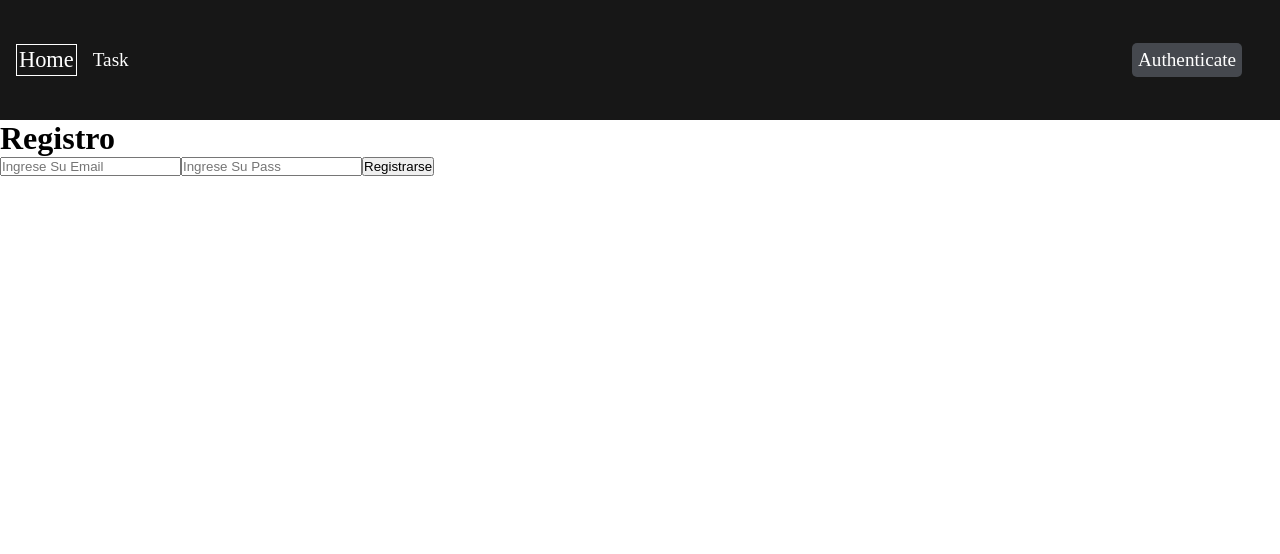
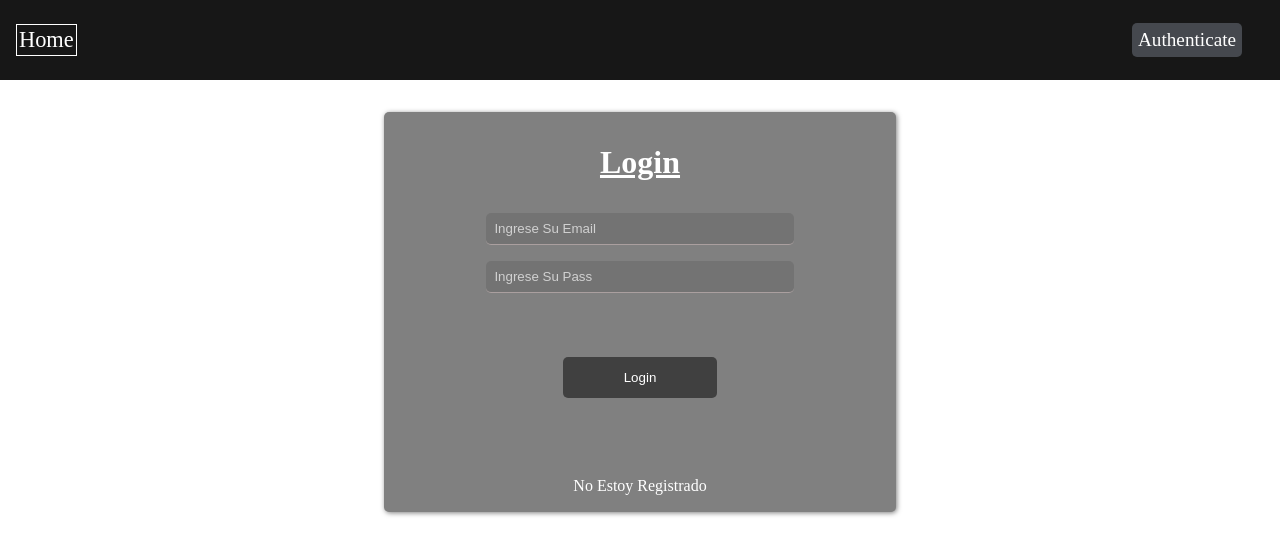
Before and after one commit to eriber01/Task-App, a React (Create React App) app: page /authenticate in a window 1280 px wide. Shown: the top 554 px of the page. Built offline with nearby package versions, Linux system fonts and the light colour scheme; no server answers.

Commit message:
El login ya esta listo y el Nav lo sabe

```diff
--- a/src/Components/Authenticate/Authenticate.css
+++ b/src/Components/Authenticate/Authenticate.css
@@ -0,0 +1,118 @@
+.container{
+    width: 100%;
+    height: 100%;
+    display: flex;
+    flex-direction: column;
+    justify-content: center;
+    align-items: center;
+    text-align: center;
+    margin-top: 2rem;
+}
+
+.form-container{
+    width: 70%;
+    height: 50vh;
+    background-color: gray;
+    border-radius: 5px;
+    box-shadow: 1px 1px 5px rgba(0, 0, 0, 0.5);
+
+
+    display: flex;
+    flex-direction: column;
+    justify-content: center;
+    align-items: center;
+}
+
+.form-container h1{
+    margin: 2rem;
+    color: white;
+    text-decoration: underline;
+    font-size: 2rem;
+}
+
+.form{
+    display: flex;
+    flex-direction: column;
+    align-items: center;
+
+    width: 60%;
+    height: 100%;
+}
+
+.email , .pass{
+    width: 100%;
+    border-radius: 5px;
+    border: none;
+    outline: none;
+    color: white;
+    background-color: rgba(0, 0, 0, 0.1);
+    padding: 8px;
+    margin-bottom: 1rem;
+    border-bottom: solid rgb(170, 159, 159) 1px;
+}
+
+.email::placeholder, .pass::placeholder{
+    color: rgba(255, 255, 255, 0.671);
+}
+
+.btn-login{
+    border: none;
+    background-color: rgba(0, 0, 0, 0.5);
+    width: 50%;
+    margin-top: 3rem;
+    padding: 0.8rem;
+    text-align: center;
+    cursor: pointer;
+    color: white;
+    border-radius: 5px;
+    transition: all 350ms ease;
+}
+
+.btn-login:hover{
+    background-color: rgba(0, 0, 0, 0.801);
+    box-shadow: 1px 1px 5px rgba(0, 0, 0, 0.438);
+}
+
+.login-change{
+    margin-bottom: 1rem;
+    color: white;
+    text-decoration: none;
+    border-bottom: 1px solid rgba(0, 0, 0, 0);
+    transition: all 350ms ease;
+    cursor: pointer;
+}
+
+.login-change:hover{
+    border-bottom: 1px solid rgb(199, 194, 194);
+}
+
+.error-message{
+    background-color: #ff0000ab;
+    color: white;
+    padding: 1rem 5rem;
+    margin: 1.2rem;
+
+    border-radius: 5px;
+}
+
+.success-message{
+    background-color: #3fca60;
+    color: white;
+    padding: 1rem 5rem;
+    margin: 1.2rem;
+
+    border-radius: 5px;
+}
+/* Responsive dicing */
+
+@media (max-width: 600px) {
+    .btn-login{
+        width: auto;
+    }
+}
+
+@media (min-width: 800px) {
+    .form-container{
+        width: 40%;
+    }
+}
--- a/src/Components/Authenticate/Authenticate.js
+++ b/src/Components/Authenticate/Authenticate.js
@@ -1,25 +1,174 @@
-import React from 'react'
+import {useEffect, useState}  from 'react'
+import './Authenticate.css'
+import {useHistory} from 'react-router-dom'
+
+//firebase manage
+import { auth } from '../../Services/FirebaseConfig'
 import FormDataValidation from '../../Services/FormDataValidation'
 
 export default function Authenticate() {
 
+    const [UserData, setUserData] = useState({
+        email: '',
+        pass: ''
+    })
 
+    const [LoginChange, setLoginChange] = useState(null)
+
+    const History = useHistory()
+    const [MessageError, setMessageError] = useState(null)
+    const [MessageSuccess, setMessageSuccess] = useState(null)
+
+        //maneja el tiempo que duran los mensajes
+        const TimeMessage = ()=>{
+            setTimeout(() => {
+                setMessageSuccess(null)
+                setMessageError(null)
+            }, 5000);
+        }
+
+    const Register = async (eve)=>{
+        eve.preventDefault()
+
+        const FormData = {
+            input1: UserData.email,
+            input2: UserData.pass
+        }
+
+        await FormDataValidation(FormData, 'Login')
+            .then(Data=>{
+                if(Data.statusValidation === false){
+                    setMessageError(Data.mesValidation)
+
+                    if(Data.campo === 1){
+                        setUserData({...UserData, email: ''})
+                    }else if(Data.campo === 2){
+                        setUserData({...UserData, pass: ''})
+                    }
+
+                    setMessageSuccess(null)
+                    TimeMessage()
+                }else{
+
+                    setMessageError(null)
+                    TimeMessage()
+
+                    auth.createUserWithEmailAndPassword(UserData.email,
+                        UserData.pass).then( respose =>{
+                            History.push('/task')
+                        }).catch(error =>{
+                            setMessageError(error.message)
+                        })
+                }
+            })
+    }
+
+    const Login = async (eve) =>{
+        eve.preventDefault()
+
+        const FormData = {
+            input1: UserData.email,
+            input2: UserData.pass
+        }
+
+        await FormDataValidation(FormData, 'Login')
+            .then(Data=>{
+                if(Data.statusValidation === false){
+                    setMessageError(Data.mesValidation)
+
+                    if(Data.campo === 1){
+                        setUserData({...UserData, email: ''})
+                    }else if(Data.campo === 2){
+                        setUserData({...UserData, pass: ''})
+                    }
+
+                    setMessageSuccess(null)
+                    TimeMessage()
+                }else{
+
+                    setMessageError(null)
+                    TimeMessage()
+
+                    auth.signInWithEmailAndPassword(UserData.email,
+                        UserData.pass).then( respose =>{
+                            History.push('/task')
+                        }).catch(error =>{
+                            setMessageError(error.message)
+                        })
+                }
+            })
+
+    }
+    const ChangeLogin = ()=>{
+        setLoginChange(null)
+        //console.log('login');
+    }
+
+    const ChangeRegister = ()=>{
+        setLoginChange('register')
+        //console.log('Register');
+    }
     return (
-        <div>
-            <h1>Registro</h1>
+        <div className='container'>
+            <div className='form-container'>
+                {
+                    LoginChange ?
+                    (<h1>Registro</h1>)
+                    :
+                    (<h1>Login</h1>)
+                }
 
-            <form action="">
-                <input type="email" name="" id=""
-                    placeholder='Ingrese Su Email'
-                    value=''
-                />
-                <input type="password" name="" id=""
-                    placeholder='Ingrese Su Pass'
-                    value=''
-                />
+                <form onSubmit={LoginChange ? Register : Login} className='form' action="">
+                    <input onChange={(eve)=>
+                        setUserData({...UserData, email: eve.target.value})}
+                        className='email' type="text" name="" id=""
+                        placeholder='Ingrese Su Email'
+                        required={true}
+                        value={UserData.email}
+                    />
+                    <input onChange={(eve)=>
+                        setUserData({...UserData, pass: eve.target.value})}
+                        className='pass' type="password" name="" id=""
+                        placeholder='Ingrese Su Pass'
+                        required={true}
+                        value={UserData.pass}
+                    />
 
-                <button>Registrarse</button>
-            </form>
+                    <button className='btn-login'>{
+                        LoginChange ? ('Register') : ('Login')
+                    }</button>
+                </form>
+
+                <a onClick={LoginChange ? ChangeLogin : ChangeRegister}
+                    className='login-change'>
+                    {LoginChange ? ('Estoy Registrado') : ('No Estoy Registrado')}
+                </a>
+            </div>
+
+            {
+                MessageError ?
+                (
+                    <div className='error-message'>
+                        {MessageError}
+                    </div>
+                )
+                :
+                (
+                    <span></span>
+                )
+            }
+            {
+                MessageSuccess ?
+                (
+                    <div className='success-message'>
+                        {MessageSuccess}
+                    </div>
+                )
+                :
+                (
+                    <span></span>
+                )
+            }
         </div>
     )
 }
--- a/src/Components/Header/Header.css
+++ b/src/Components/Header/Header.css
@@ -6,7 +6,7 @@
 
 .nav{
     width: 100%;
-    height: 15vh;
+    height: 10vh;
 
     background-color: #171717;
 }
--- a/src/Components/Header/Header.js
+++ b/src/Components/Header/Header.js
@@ -1,16 +1,56 @@
-import React from 'react'
+import {useEffect, useState} from 'react'
 import { Link } from 'react-router-dom'
 import './Header.css'
 
+import { auth } from '../../Services/FirebaseConfig'
+
 export default function Header() {
+
+    const [SessionState, setSessionState] = useState(null)
+
+    useEffect(() => {
+        auth.onAuthStateChanged((user)=>{
+            if(user){
+                setSessionState('login')
+                console.log('esta loqueado');
+            }else{
+                setSessionState(null)
+                console.log('no esta loqueado');
+            }
+        })
+    }, [])
+
+    const Salir = async () =>{
+        auth.signOut()
+        setSessionState(null)
+    }
+
+
     return (
         <div>
             <nav className='nav'>
 
                 <ul>
                     <li> <Link className='home' to='/'>Home</Link></li>
-                    <li> <Link to='/task'>Task</Link></li>
-                    <li> <Link className='authenticate' to='/authenticate'>Authenticate</Link></li>
+                    { SessionState ?
+                        (<li> <Link to='/task'>Task</Link></li>) : (<span></span>)
+                    }
+                    { SessionState ?
+                        (
+                            <li><Link onClick={Salir}
+                                className='authenticate' to='/'
+                                >Salir</Link>
+                            </li>
+                        )
+                        :
+                        (
+                            <li> <Link className='authenticate'
+                                to='/authenticate'>Authenticate</Link>
+                            </li>
+                        )
+
+                    }
+
                 </ul>
             </nav>
         </div>
--- a/src/Components/Task/Task.js
+++ b/src/Components/Task/Task.js
@@ -49,8 +49,8 @@ export default function Task() {
 
         //objeto con los datos para la validacion
         const ValData = {
-            imput1: addTask.taskName,
-            imput2: addTask.taskDescription
+            input1: addTask.taskName,
+            input2: addTask.taskDescription
         }
         //funcion que valida los datos
         await FormDataValidation(ValData, 'Task')
```
Also changed, not shown: src/Services/FormDataValidation.js (+28 -5 lines).
